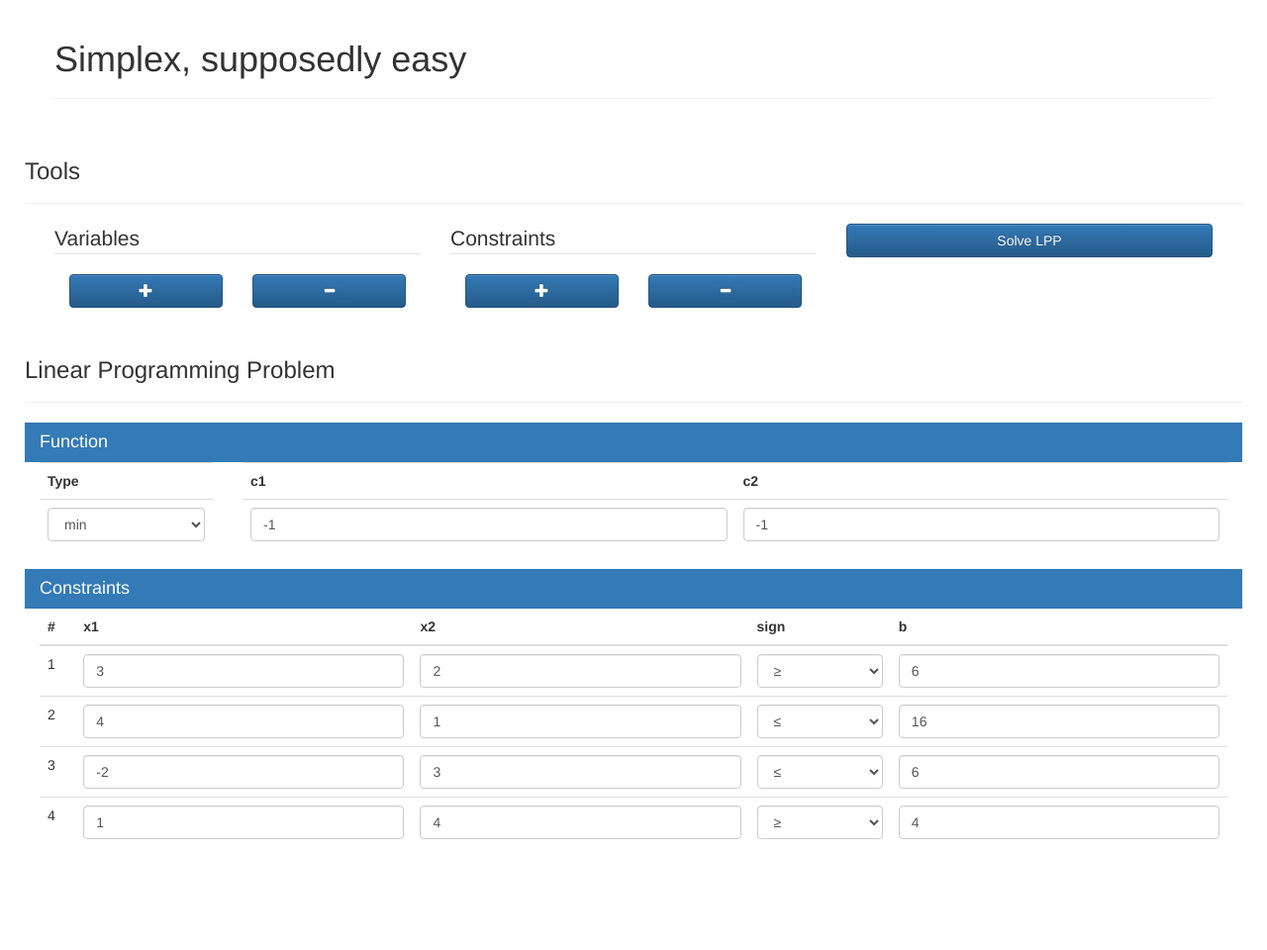
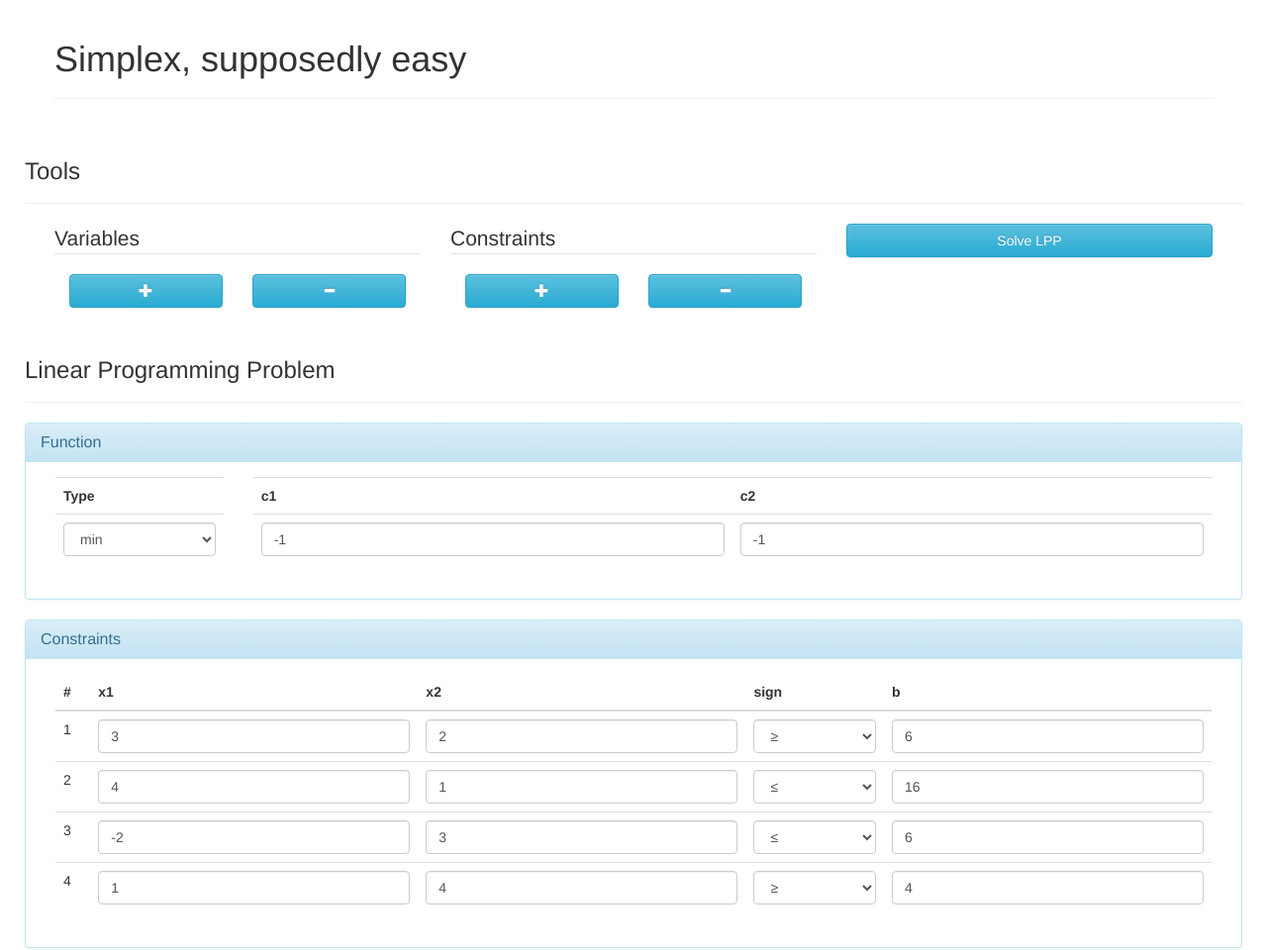
Before and after one commit to aluiziolimafilho/simplex, a plain HTML site: page index.html in a window 1280 px wide. Shown: the whole page at 99% size. Before the commit the page ends 876 px from the top, so only its background shows below. Drawn offline with Linux system fonts and the light colour scheme.

Commit message:
New face to the application.

```diff
--- a/events.js
+++ b/events.js
@@ -41,4 +41,9 @@
 		dm.putSimplex(simplex);
 
 	});
+
+	$(".toggler").click(function(){
+		var target = $(this).attr("data-target");
+		$(target).fadeToggle();
+	});
 })();
--- a/index.html
+++ b/index.html
@@ -24,12 +24,12 @@
 							<legend>Variables</legend>
 							<div class="col-md-6">
 								<p>
-								<button id="add_column_btn" class="btn btn-primary btn-block"><span class="glyphicon glyphicon-plus"></span></button>
+									<button id="add_column_btn" class="btn btn-info btn-block"><span class="glyphicon glyphicon-plus"></span></button>
 								</p>
 							</div>
 							<div class="col-md-6">
 								<p>
-								<button id="remove_column_btn" class="btn btn-primary btn-block"><span class="glyphicon glyphicon-minus"></span></button>
+									<button id="remove_column_btn" class="btn btn-info btn-block"><span class="glyphicon glyphicon-minus"></span></button>
 								</p>
 							</div>
 						</fieldset>
@@ -39,19 +39,19 @@
 							<legend>Constraints</legend>
 							<div class="col-md-6">
 								<p>
-								<button id="add_line_btn" class="btn btn-primary btn-block"><span class="glyphicon glyphicon-plus"></button>
+									<button id="add_line_btn" class="btn btn-info btn-block"><span class="glyphicon glyphicon-plus"></button>
 								</p>
 							</div>
 							<div class="col-md-6">
 								<p>
-								<button id="remove_line_btn" class="btn btn-primary btn-block"><span class="glyphicon glyphicon-minus"></button>
+									<button id="remove_line_btn" class="btn btn-info btn-block"><span class="glyphicon glyphicon-minus"></button>
 								</p>
 							</div>
 						</fieldset>
 					</div>
 					<div class="col-md-4">
 						<p>
-						<button id="calculate_simplex_btn" class="btn btn-primary btn-block">Solve LPP</button>
+							<button id="calculate_simplex_btn" class="btn btn-info btn-block">Solve LPP</button>
 						</p>
 					</div>
 				</div>
@@ -61,10 +61,11 @@
 							<h3>Linear Programming Problem</h3>
 						</div>
 					</div>
-				<div class="row bg-primary">
-					<div class="col-md-12"><h4>Function</h4></div>
+					<div class="row panel panel-info">
+						<div class="panel-heading toggler" data-target="#function">
+							<h4 class="panel-title">Function</h4>
 						</div>
-				<div class="row">
+						<div id="function" class="panel-body toggler-target">
 							<div class="col-md-2">
 								<table class="table">
 									<tr>
@@ -89,10 +90,12 @@
 								</table>
 							</div>
 						</div>
-				<div class="row bg-primary">
-					<div class="col-md-12"><h4>Constraints</h4></div>
 					</div>
-				<div class="row">
+					<div class="row panel panel-info">
+						<div class="panel-heading toggler" data-target="#constraints_body">
+							<h4 class="panel-title">Constraints</h4>
+						</div>
+						<div id="constraints_body" class="panel-body toggler-target">
 							<div class="col-md-12">
 								<table class="table">
 									<thead id="constraints_head">
@@ -105,7 +108,9 @@
 					</div>
 				</div>
 			</div>
+		</div>
 		<script src="libs/jquery-2.1.4/jquery.min.js"></script>
+		<script src="libs/bootstrap-3.3.5-dist/js/bootstrap.min.js"></script>
 		<script src="libs/mathjs/math.js"></script>
 		<script src="simplex.js"></script>
 		<script src="graphic-manager.js"></script>
```
Lines whose indentation alone changed are shown as unchanged.
